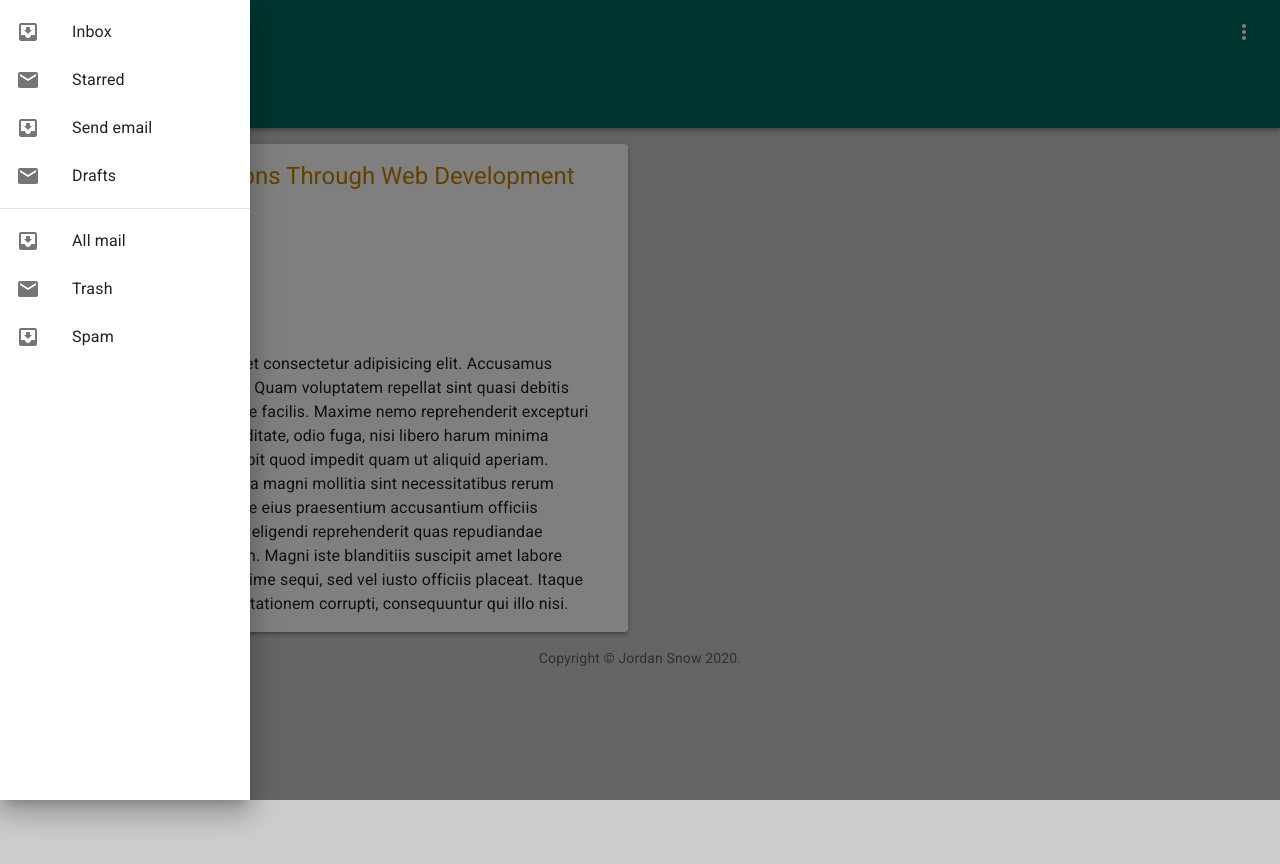
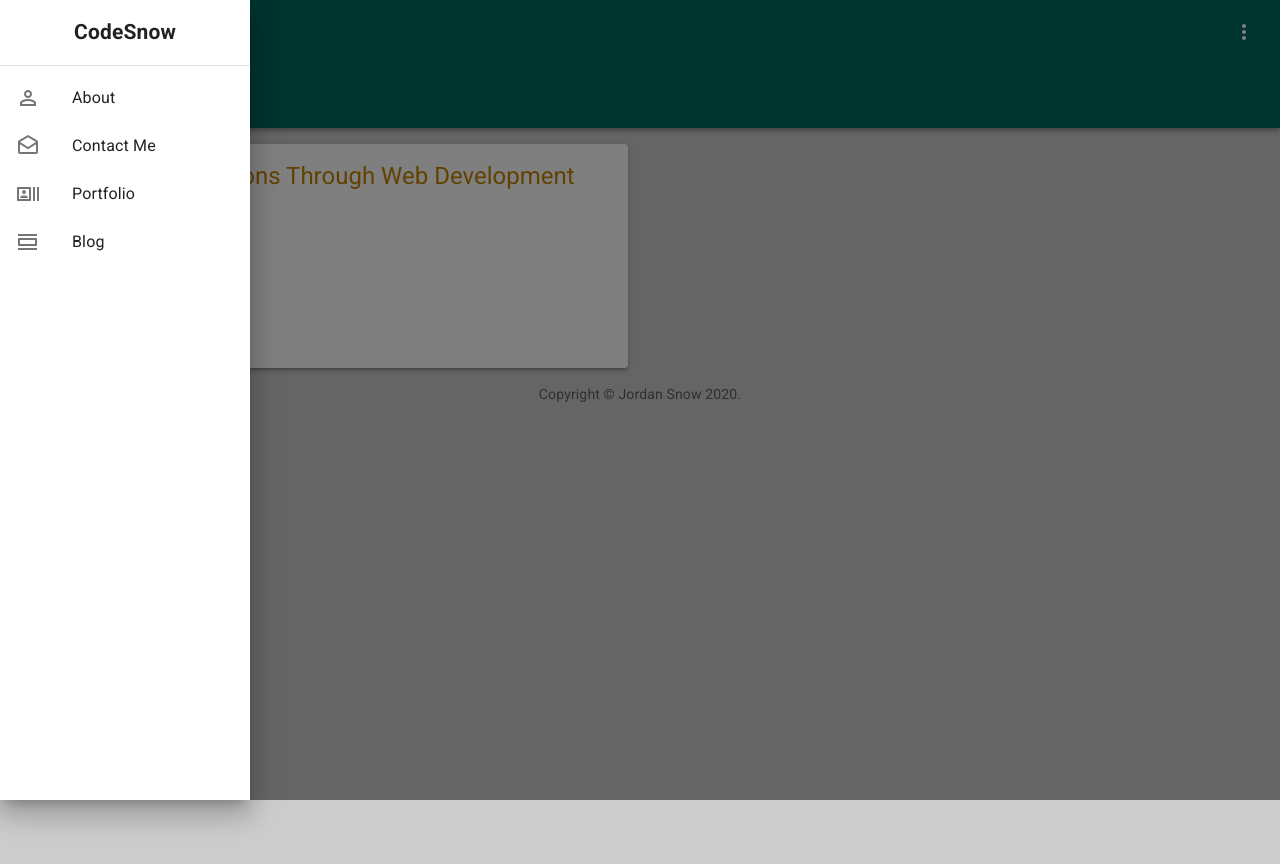
Before and after one commit to s-no1ukno/portfolio, a Next.js app: page /about in a window 1280 px wide. Both pictures are taken after a click on the button 36 px from the left and 32 px from the top of the page. Shown: the top 864 px of the page. Built offline with nearby package versions, Linux system fonts and the light colour scheme.

Commit message:
add styles to drawer, rearrange file system

```diff
--- a/pages/index.js
+++ b/pages/index.js
@@ -7,8 +7,8 @@ import MuiLink from '@material-ui/core/Link';
 import Button from '@material-ui/core/Button'
 import Grid from '@material-ui/core/Grid'
 import Link from 'next/link';
-import Landing from '../src/Landing'
-import ProminentAppBar from '../src/ProminentAppBar'
+import Landing from '../src/Components/Landing'
+import ProminentAppBar from '../src/Components/ProminentAppBar'
 import { ThemeProvider } from '@material-ui/core';
 
 const useStyles = makeStyles(theme => ({
@@ -23,7 +23,7 @@ const useStyles = makeStyles(theme => ({
   header: {
     textAlign: 'center',
     background: theme.palette.secondary.light,
-    color: theme.palette.primary.dark,
+    color: theme.palette.primary.main,
     borderTopLeftRadius: 25,
     borderTopRightRadius: 25,
     fontWeight: 'bold',
--- a/src/Landing.jsx
+++ b/src/Components/Landing.jsx
@@ -1,7 +1,7 @@
 import React from 'react'
 import { makeStyles } from '@material-ui/core/styles'
-import { Typography, Paper, Box } from '@material-ui/core'
-import BusSolParagraphs from './textAssets/BusSolParagraphs'
+import { Typography, Paper } from '@material-ui/core'
+import { BusSolParagraphs } from '../textAssets/BusSolParagraphs'
 
 const useStyles = makeStyles(theme => ({
   root: {
--- a/src/ProminentAppBar.js
+++ b/src/Components/ProminentAppBar.js
@@ -11,14 +11,15 @@ import MoreIcon from '@material-ui/icons/MoreVert';
 
 //Drawer imports
 import Drawer from '@material-ui/core/Drawer';
-import Button from '@material-ui/core/Button';
 import List from '@material-ui/core/List';
 import Divider from '@material-ui/core/Divider';
 import ListItem from '@material-ui/core/ListItem';
 import ListItemIcon from '@material-ui/core/ListItemIcon';
 import ListItemText from '@material-ui/core/ListItemText';
-import InboxIcon from '@material-ui/icons/MoveToInbox';
-import MailIcon from '@material-ui/icons/Mail';
+import ViewDayOutlinedIcon from '@material-ui/icons/ViewDayOutlined';
+import DraftsOutlinedIcon from '@material-ui/icons/DraftsOutlined';
+import PermIdentityOutlinedIcon from '@material-ui/icons/PermIdentityOutlined';
+import RecentActorsOutlinedIcon from '@material-ui/icons/RecentActorsOutlined';
 
 const useStyles = makeStyles(theme => ({
   root: {
@@ -44,6 +45,15 @@ const useStyles = makeStyles(theme => ({
   fullList: {
     width: 'auto',
   },
+  drawerHeader: {
+    textAlign: 'center'
+  },
+  item: {
+    '&:hover': {
+      background: theme.palette.secondary.dark
+    }
+
+  }
 }));
 
 export default function ProminentAppBar() {
@@ -71,22 +81,47 @@ export default function ProminentAppBar() {
       onClick={toggleDrawer(side, false)}
       onKeyDown={toggleDrawer(side, false)}
     >
+      <h2 className={classes.drawerHeader}>CodeSnow</h2>
+      <Divider />
       <List>
-        {['Inbox', 'Starred', 'Send email', 'Drafts'].map((text, index) => (
+        {/* {['About', 'Contact Me', 'Portfolio', 'Blog'].map((text, index) => (
           <ListItem button key={text}>
             <ListItemIcon>{index % 2 === 0 ? <InboxIcon /> : <MailIcon />}</ListItemIcon>
             <ListItemText primary={text} />
           </ListItem>
-        ))}
-      </List>
-      <Divider />
-      <List>
-        {['All mail', 'Trash', 'Spam'].map((text, index) => (
-          <ListItem button key={text}>
-            <ListItemIcon>{index % 2 === 0 ? <InboxIcon /> : <MailIcon />}</ListItemIcon>
-            <ListItemText primary={text} />
-          </ListItem>
-        ))}
+        ))} */}
+        <ListItem
+          button
+          className={classes.item}
+          onClick={() => window.location = '/about'}
+        >
+          <ListItemIcon> <PermIdentityOutlinedIcon /> </ListItemIcon>
+          <ListItemText>About</ListItemText>
+        </ListItem>
+        <ListItem
+          button
+          className={classes.item}
+          onClick={() => window.location = '/contact'}
+        >
+          <ListItemIcon> <DraftsOutlinedIcon /> </ListItemIcon>
+          <ListItemText>Contact Me</ListItemText>
+        </ListItem>
+        <ListItem
+          button
+          className={classes.item}
+          onClick={() => window.location = '/portfolio'}
+        >
+          <ListItemIcon> <RecentActorsOutlinedIcon /> </ListItemIcon>
+          <ListItemText>Portfolio</ListItemText>
+        </ListItem>
+        <ListItem
+          button
+          className={classes.item}
+          onClick={() => window.location = '/blog'}
+        >
+          <ListItemIcon> <ViewDayOutlinedIcon /> </ListItemIcon>
+          <ListItemText>Blog</ListItemText>
+        </ListItem>
       </List>
     </div>
   );
--- a/src/textAssets/BusSolParagraphs.jsx
+++ b/src/textAssets/BusSolParagraphs.jsx
@@ -1,9 +1,11 @@
 import React from 'react'
 
-export default function BusSolParagraphs() {
+function BusSolParagraphs() {
   return (
-    <div>
-      Lorem ipsum, dolor sit amet consectetur adipisicing elit. Accusamus deserunt quam modi iusto! Quam voluptatem repellat sint quasi debitis corporis minima non, neque facilis. Maxime nemo reprehenderit excepturi vel quasi voluptate et cupiditate, odio fuga, nisi libero harum minima facere fugit tempora suscipit quod impedit quam ut aliquid aperiam. Quisquam laborum tempora magni mollitia sint necessitatibus rerum libero, accusamus similique eius praesentium accusantium officiis impedit repellendus ipsam eligendi reprehenderit quas repudiandae placeat facilis, eaque totam. Magni iste blanditiis suscipit amet labore earum, porro, veritatis maxime sequi, sed vel iusto officiis placeat. Itaque repellendus cumque exercitationem corrupti, consequuntur qui illo nisi.
-    </div>
+    <p>
+
+    </p>
   )
 }
+
+export { BusSolParagraphs }
```
Also changed, not shown: pages/about.js (+4 -4 lines), src/ProTip.js (deleted, +0 -35 lines), src/Components/Link.js (renamed from src/Link.js), 1 other file (tests, documents, lock files or other folders).
